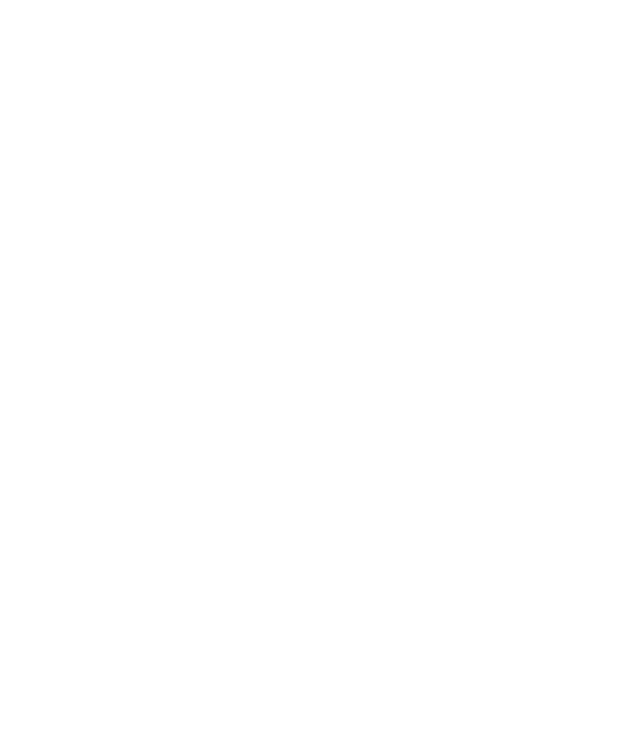
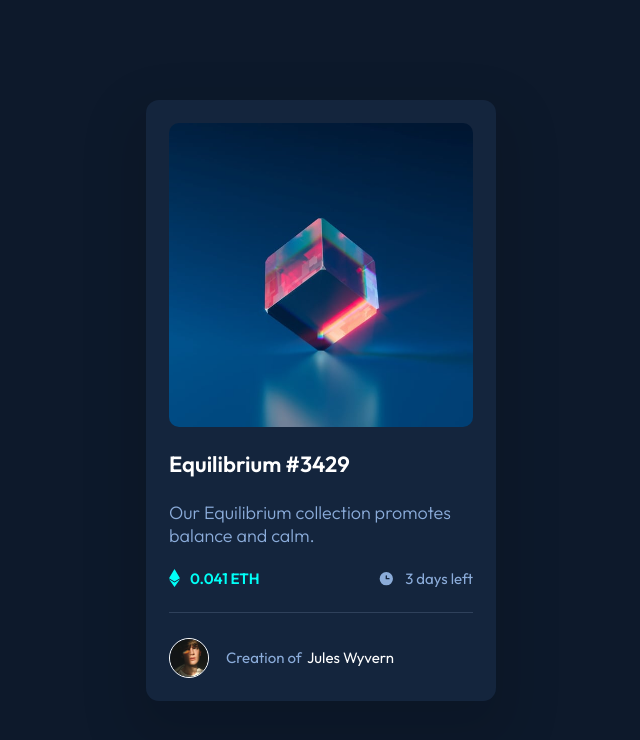
Before and after one commit to Tir-Mohamed-Mehdi/CHALLENGE_NUMBER_02, a plain HTML site: page index.html in a window 1280 px wide. Shown: the whole page, without its empty margins (319-959 px from the left). Drawn offline with Linux system fonts and the light colour scheme.

Commit message:
finished

```diff
--- a/CSS/style.css
+++ b/CSS/style.css
@@ -13,6 +13,10 @@ html {
 
 body {
   font-family: "Outfit", sans-serif;
+  background-color: var(--dark-blue-main-BG);
+  height: 100vh;
+  display: grid;
+  place-items: center;
 }
 
 :root {
@@ -30,3 +34,112 @@ body {
   --font-weight-400: 400;
   --font-weight-600: 600;
 }
+
+.card {
+  max-width: 35rem;
+  background-color: var(--dark-blue-card-BG);
+  padding: 2.3rem;
+  border-radius: 1.3rem;
+  box-shadow: 0 25px 50px 20px rgba(0, 0, 0, 0.1);
+}
+
+/** this is the first box */
+
+.card__box-one {
+  margin-bottom: 2rem;
+}
+
+.card .card__box-one img {
+  width: 100%;
+  border-radius: 1rem;
+}
+
+/** this is the second box */
+
+/*_ this is the text of the second box */
+
+.card .card__box-two .card__box-two-text {
+  margin-bottom: 2.2rem;
+}
+
+.card .card__box-two .card__box-two-text h2 {
+  color: var(--White);
+  font-size: 2.2rem;
+  margin-bottom: 2.3rem;
+  font-weight: var(--font-weight-600);
+}
+
+.card .card__box-two .card__box-two-text p {
+  color: var(--Soft-blue);
+  font-size: 1.8rem;
+  font-weight: var(--font-weight-300);
+}
+
+/*_ this is the label of the second box */
+
+.card .card__box-two-label {
+  display: flex;
+  justify-content: space-between;
+  align-items: center;
+}
+
+.card .card__box-two-label > div {
+  display: flex;
+  justify-content: space-between;
+  align-items: center;
+}
+
+.card .card__box-two-label > div img {
+  margin-right: 1rem;
+}
+
+.card .card__box-two-label > div:first-child p {
+  color: var(--Cyan);
+  font-size: 1.5rem;
+  font-weight: var(--font-weight-600);
+}
+
+.card .card__box-two-label > div:last-child p {
+  color: var(--Soft-blue);
+  font-size: 1.5rem;
+}
+
+.card .card__box-two-label {
+  margin-bottom: 5rem;
+  position: relative;
+}
+
+.card .card__box-two-label::after {
+  content: "";
+  position: absolute;
+  width: 100%;
+  height: 1px;
+  background-color: var(--dark-blue-line);
+  left: 0;
+  bottom: -2.5rem;
+}
+
+/*_ this is the avatar section */
+
+.card .card__box-two-avatar {
+  display: flex;
+  justify-content: flex-start;
+  align-items: center;
+}
+
+.card .card__box-two-avatar img {
+  width: 4rem;
+  border: 1px solid var(--White);
+  border-radius: 50%;
+  margin-right: 1.7rem;
+}
+
+.card .card__box-two-avatar p {
+  color: var(--Soft-blue);
+  font-size: 1.5rem;
+}
+
+.card .card__box-two-avatar p span {
+  color: var(--White);
+  margin-left: 2px;
+}
--- a/index.html
+++ b/index.html
@@ -23,5 +23,47 @@
       href="./images/favicon-32x32.png"
     />
   </head>
-  <body></body>
+  <body>
+    <div class="card">
+      <!--! this is the first box -->
+
+      <div class="card__box-one">
+        <img src="/images/image-equilibrium.jpg" alt="" />
+      </div>
+
+      <!--! this is the second box -->
+
+      <div class="card__box-two">
+        <!--* this is the text -->
+
+        <div class="card__box-two-text">
+          <h2>Equilibrium #3429</h2>
+          <p>Our Equilibrium collection promotes balance and calm.</p>
+        </div>
+        <!--* -->
+
+        <!--* this is the label section -->
+
+        <div class="card__box-two-label">
+          <div>
+            <img src="/images/icon-ethereum.svg" alt="" />
+            <p>0.041 ETH</p>
+          </div>
+          <div>
+            <img src="/images/icon-clock.svg" alt="" />
+            <p>3 days left</p>
+          </div>
+        </div>
+        <!--* -->
+
+        <!--* this is the avatar section -->
+
+        <div class="card__box-two-avatar">
+          <img src="/images/image-avatar.png" alt="" />
+          <p>Creation of <span>Jules Wyvern</span></p>
+        </div>
+        <!--* -->
+      </div>
+    </div>
+  </body>
 </html>
```
